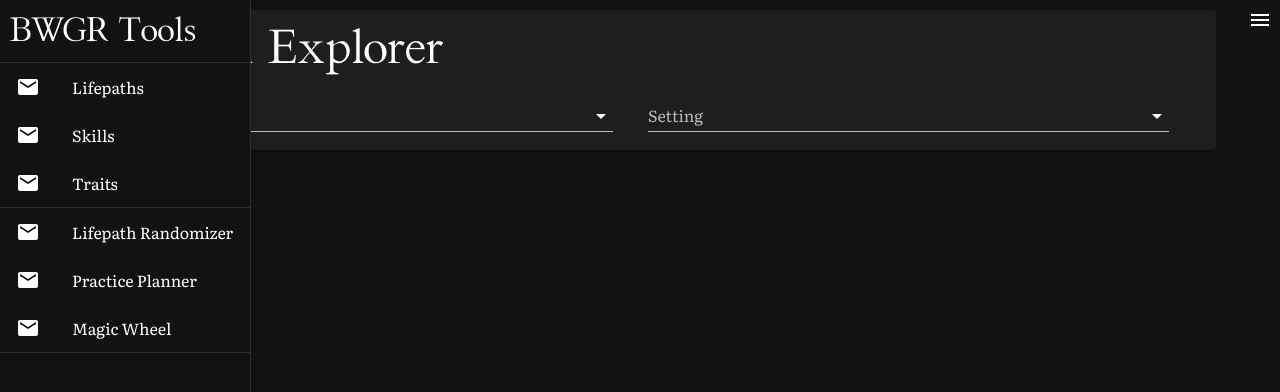
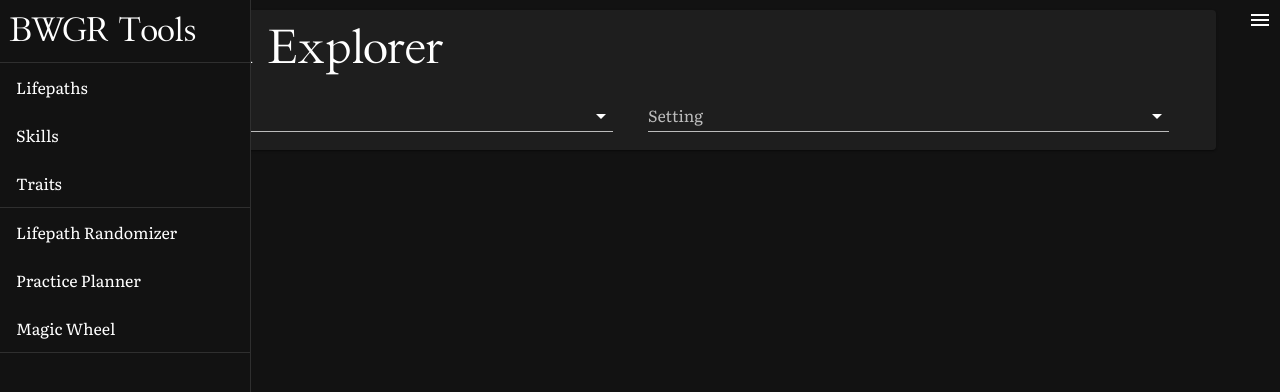
Before and after one commit to yigitlevent/bwgr-tools, a React (Vite) app: page / in a window 1280 px wide. Shown: the top 392 px of the page. Built offline with nearby package versions, Linux system fonts and the light colour scheme.

Commit message:
removes icons from drawer

```diff
--- a/src/components/MainDrawer.tsx
+++ b/src/components/MainDrawer.tsx
@@ -8,8 +8,6 @@ import ListItemIcon from "@mui/material/ListItemIcon";
 import ListItemText from "@mui/material/ListItemText";
 import Divider from "@mui/material/Divider";
 import Typography from "@mui/material/Typography";
-
-import MailIcon from "@mui/icons-material/Mail";
 
 import { useAppDispatch, useAppSelector } from "../state/store";
 import { DrawerItem } from "../state/reducers/drawer";
@@ -69,7 +67,7 @@ export function MainDrawer() {
 						<Fragment key={i}>
 							<Divider />
 							{v.map((item, ii) => {
-								return <DrawerListItem key={ii} text={item} icon={<MailIcon />} onClick={() => setSelectedItem(item)} />;
+								return <DrawerListItem key={ii} text={item} onClick={() => setSelectedItem(item)} />;
 							})}
 						</Fragment>
 					);
```
